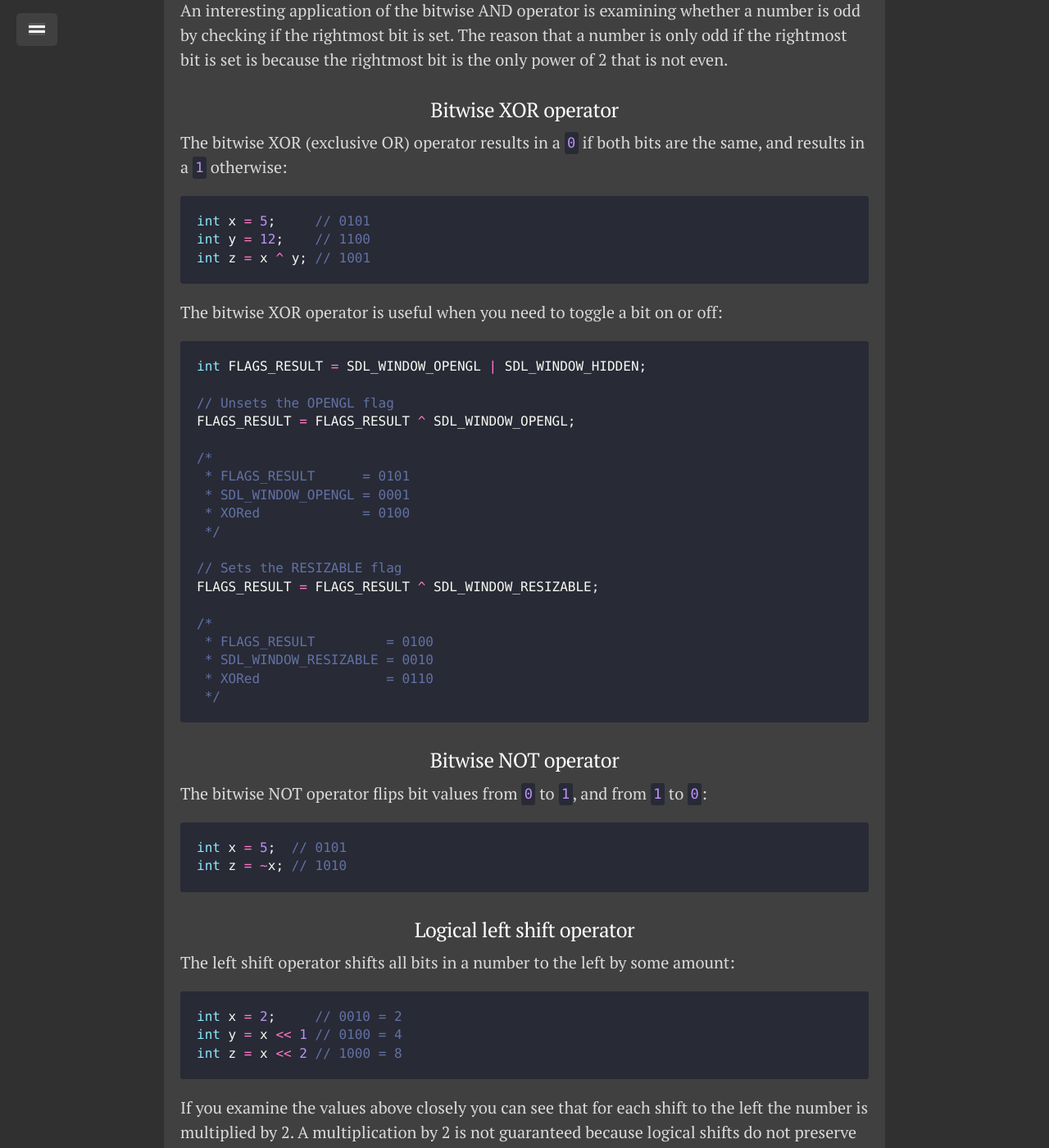
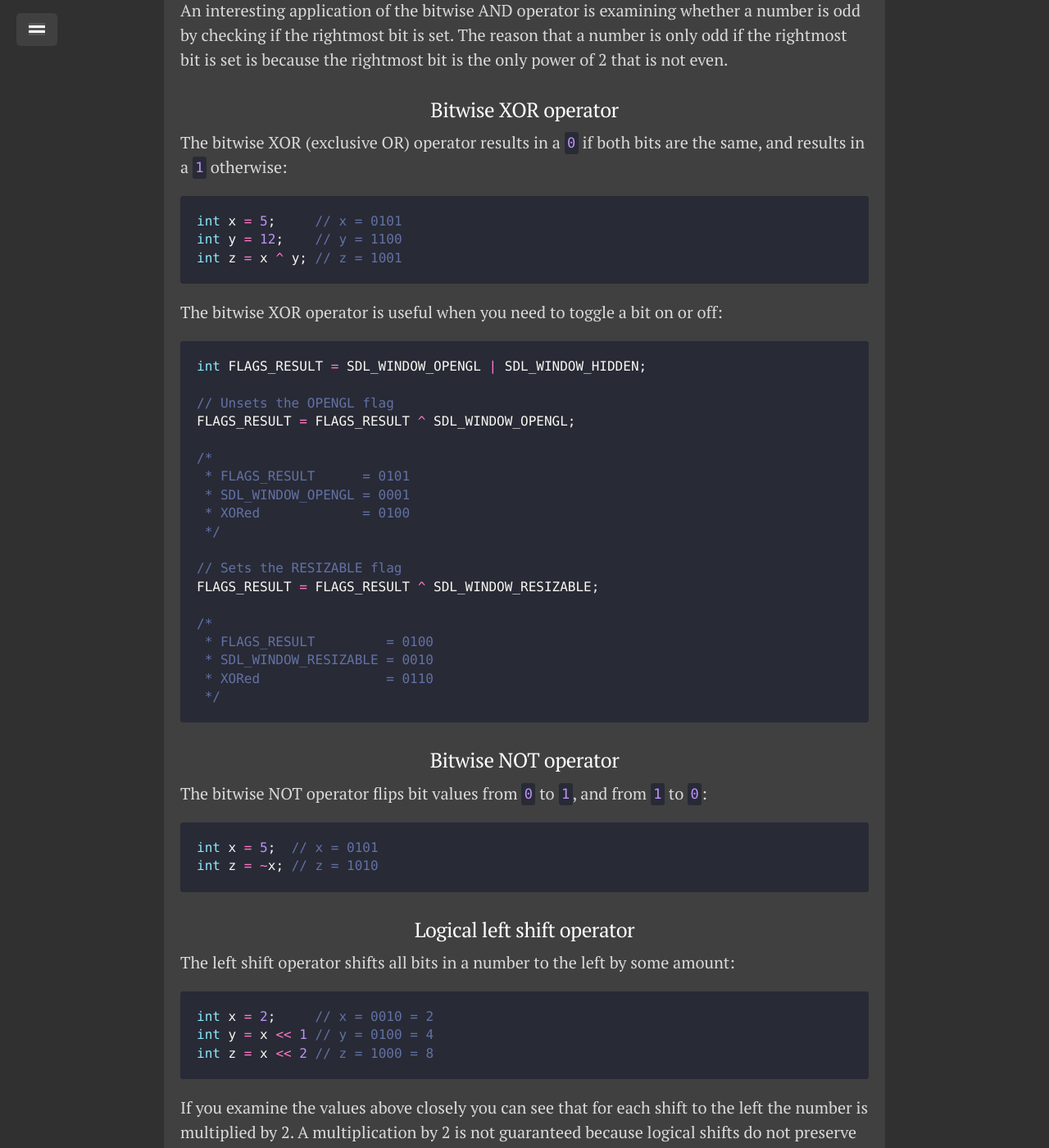
Before and after one commit to jordan-west/jordan-west.github.io, a Jekyll site: the page built from _posts/2017-12-15-working-with-bits.md, in a window 1280 px wide and 1400 px high, scrolled down 3061 px. Shown: the whole window at 82% size. Built offline with Jekyll 4.4.1, drawn with Linux system fonts in a browser that asks for light colours; comment, search, counter and statistics services are not loaded; some of the changed text lies outside the part shown.

````diff
--- a/_posts/2017-12-15-working-with-bits.md
+++ b/_posts/2017-12-15-working-with-bits.md
@@ -84,9 +84,9 @@ In the example above, we can tell that the `SDL_WINDOW_BORDERLESS` flag is not s
 The bitwise AND operator results in a `1` if both bits are `1`, and results in a `0` otherwise:
 
 ```c++
-int x = 5;     // 0101
-int y = 12;    // 1100
-int z = x & y; // 0100
+int x = 5;     // x = 0101
+int y = 12;    // y = 1100
+int z = x & y; // z = 0100
 ```
 
 The bitwise AND operator is very useful for checking whether particular bits are set in a pattern. Continuing our SDL example from above:
@@ -118,9 +118,9 @@ An interesting application of the bitwise AND operator is examining whether a nu
 The bitwise XOR (exclusive OR) operator results in a `0` if both bits are the same, and results in a `1` otherwise:
 
 ```c++
-int x = 5;     // 0101
-int y = 12;    // 1100
-int z = x ^ y; // 1001
+int x = 5;     // x = 0101
+int y = 12;    // y = 1100
+int z = x ^ y; // z = 1001
 ```
 
 The bitwise XOR operator is useful when you need to toggle a bit on or off:
@@ -152,8 +152,8 @@ FLAGS_RESULT = FLAGS_RESULT ^ SDL_WINDOW_RESIZABLE;
 The bitwise NOT operator flips bit values from `0` to `1`, and from `1` to `0`:
 
 ```c++
-int x = 5;  // 0101
-int z = ~x; // 1010
+int x = 5;  // x = 0101
+int z = ~x; // z = 1010
 ```
 
 ### Logical left shift operator
@@ -161,9 +161,9 @@ int z = ~x; // 1010
 The left shift operator shifts all bits in a number to the left by some amount:
 
 ```c++
-int x = 2;     // 0010 = 2
-int y = x << 1 // 0100 = 4
-int z = x << 2 // 1000 = 8
+int x = 2;     // x = 0010 = 2
+int y = x << 1 // y = 0100 = 4
+int z = x << 2 // z = 1000 = 8
 ```
 
 If you examine the values above closely you can see that for each shift to the left the number is multiplied by 2. A multiplication by 2 is not guaranteed because logical shifts do not preserve sign bits or distinguish between a number's exponent and mantissa. Bits may be lost in a logical left shift if they exceed the leftmost bit.
@@ -196,9 +196,9 @@ if (x & 1 << 3)
 The right shift operator shifts all bits in a number to the right by some amount:
 
 ```c++
-int x = 4;      // 0100 = 4
-int y = x >> 1; // 0010 = 2
-int z = x >> 2; // 0001 = 1
+int x = 4;      // x = 0100 = 4
+int y = x >> 1; // y = 0010 = 2
+int z = x >> 2; // z = 0001 = 1
 ```
 
 If you examine the values above closely you can see that for each shift to the right the number is divided by 2. For the same reasons stated above in the left shift operator description, a division by 2 cannot be relied on for the logical right shift operator.
````
